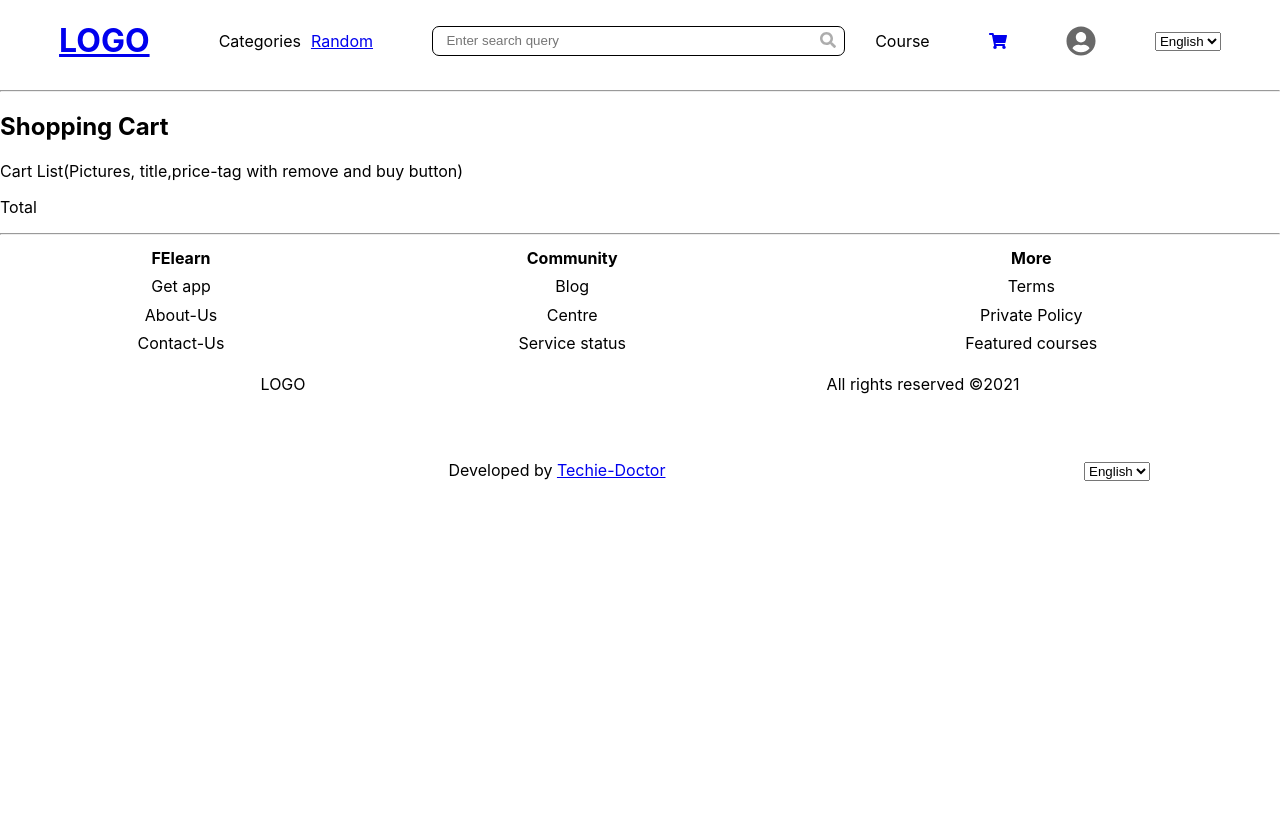
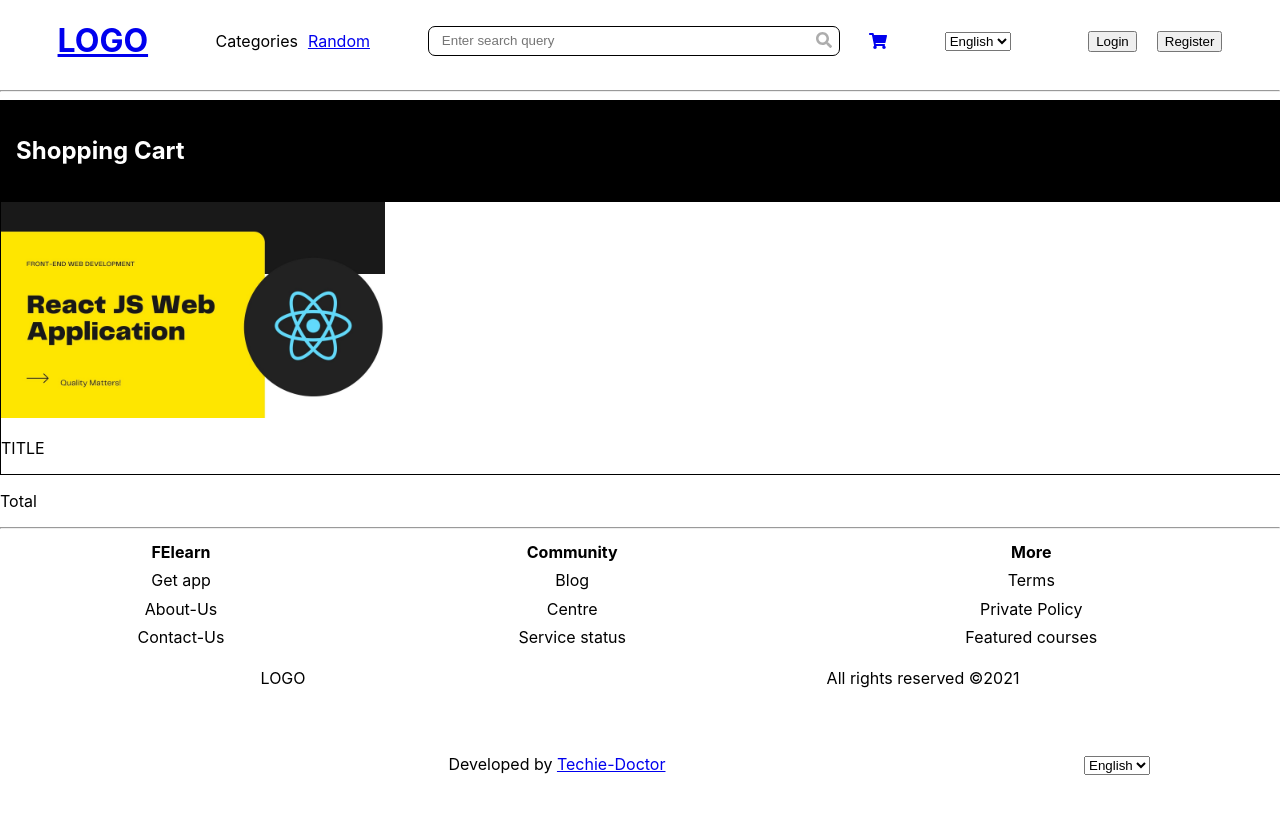
Before and after one commit to tech-doctor/onlineCourse, a React (Create React App) app: page /cart in a window 1280 px wide. Shown: the top 814 px of the page. Built offline with nearby package versions, Linux system fonts and the light colour scheme.

Commit message:
mordified pages and styles folder

```diff
--- a/src/Component/Header/desktopHeader/Header.js
+++ b/src/Component/Header/desktopHeader/Header.js
@@ -11,7 +11,7 @@ import { Link } from 'react-router-dom'
 
 const  Header = () => {
   // Set the loggedIn state(might enter the global Redux state later)
-  const [isLoggedIn] = useState(true);
+  const [isLoggedIn] = useState(false);
 
 	return (
 		<div className = "">
--- a/src/Pages/cart/index.js
+++ b/src/Pages/cart/index.js
@@ -1,22 +1,29 @@
 import React from 'react'
 import Header from "../../Component/Header/desktopHeader/Header"
 import Footer from '../../Component/Footer/footer'
+import '../../Styles/cart.scss'
 
 const  cartPage = ()  => {
 	return (
-		<div>
+		<div className ="cart">
 		<div>
       <Header/>
 		</div>
 		<hr/>
 		<div className = "center-div">
 		  <div className = "title">
-			  <h2>Shopping Cart</h2>
+			  <h2 style ={{color: 'white'}}>Shopping Cart</h2>
       </div>
 			<div className = "body">
 				<div className = "cartList-Total">
-           <div className = "cartList">
-             <p>Cart List(Pictures, title,price-tag with remove and buy button)</p>
+					<div  className = "cartList">
+						{/* <p>Cart List(Pictures, title,price-tag with remove and buy button)</p> */}
+						<div className ="image">
+							<img  alt = "" src = "../Assets/React-frontend.jpg"/>
+						</div>
+						<div className = 'title-author'>
+							<p>TITLE</p>
+						</div>
 					</div>
 					<div className = "Total">
 						<p>Total</p>
--- a/src/Pages/landingPage/subscribe.js
+++ b/src/Pages/landingPage/subscribe.js
@@ -1,6 +1,6 @@
 import React from 'react'
 
-const  subscribe = () =>{
+const  Subscribe = () =>{
 	return (
 		<div style = {{textAlign : 'center'}}>
 				<span style = {{fontSize: '16px', fontWeight: '700'}}>New to FE<small>learn?</small></span><br/>
@@ -10,4 +10,4 @@ const  subscribe = () =>{
 	)
 }
 
-export default subscribe
+export default Subscribe
--- a/src/Pages/myCourses/index.js
+++ b/src/Pages/myCourses/index.js
@@ -1,32 +1,49 @@
 import React from 'react'
 import Header from '../../Component/Header/desktopHeader/Header'
 import Footer from '../../Component/Footer/footer'
+import Subscribe from '../landingPage/subscribe'
+import '../../Styles/myCourse.scss'
+
 
 const  myCourses = ()  => {
+
+	const Box = function box(){
+		return (
+			<div className = "myCourse-box">
+				<div  className = "image">
+					<img alt ="" src = "../Assets/React-frontend.jpg"/>
+				</div>
+			  <div className ="details" style = {{textAlign: 'center'}}>
+					<p>Title</p>
+					<p>Time Purchased</p>
+					<p>Little details</p>
+					<p>Rating</p>
+			  </div>
+		  </div>
+		)
+	}
+
 	return (
-		<div>
+		<div className  = "myCourse">
 			<div>
 				<Header/>
 			</div>
 			<hr/>
 			<div className = "center-div">
         <div className = "title">
-					<h3>MY COURSES</h3>
+					<h2 style = {{color: 'white'}}>MY COURSES</h2>
 				</div>
+				<hr/>
 				<div className = "body">
-					<div className = "myCourse">
-					  <div className = "image">
-						  <img alt ="" src = ""/>
-						</div>
-						<div className ="details">
-                <p>Title</p>
-								<p>Time Purchased</p>
-								<p>Little details</p>
-								<p>Rating</p>
-						</div>
-
-					</div>
+					<Box/>
+					<Box/>
+					<Box/>
+					<Box/>
 				</div>
+			</div>
+			<hr/>
+			<div>
+				<Subscribe/>
 			</div>
 			<hr/>
 			<div>
--- /dev/null
+++ b/src/Styles/cart.scss
@@ -0,0 +1,24 @@
+.cart{
+    .center-div{
+        .title{
+            background-color: black;
+            padding: 1em;
+        }
+        .body{
+          .cartList-Total{
+            .cartList{
+              width: 100%;
+                border : 1px solid black;
+              .image{
+                width: 30%;
+                img{
+                  width: 100%;
+                }
+              }
+            }
+          }
+
+        }
+
+    }
+}
--- /dev/null
+++ b/src/Styles/myCourse.scss
@@ -0,0 +1,56 @@
+.myCourse {
+	.center-div{
+
+			.title{
+				background-color : black;
+				padding: 1em 3em;
+			}
+
+			.body{
+				display: flex;
+				flex-direction: row;
+				padding: 1em 3em;
+				// flex-wrap: wrap;
+
+				.myCourse-box{
+					border: 1px solid black;
+
+					.image{
+						width: 100%;
+						img{
+							width: 100%;
+						}
+					}
+				}
+				.myCourse-box + .myCourse-box {
+					margin-left: 20px;
+				}
+			}
+	}
+}
+
+@media(max-width: 800px){
+	.myCourse {
+		.center-div{
+
+				.title{
+					padding: 1em 1.5em;
+				}
+
+				.body{
+					padding: 1em 1.5em;
+					 flex-wrap: wrap;
+					 align-items: center;
+					 justify-content: center;
+					 margin: auto 0;
+					  .myCourse-box{
+						 margin-bottom: 20px;
+						 width: 70%;
+					  }
+						.myCourse-box + .myCourse-box {
+							margin-left: 0px;
+						}
+				}
+		}
+	}
+}
```
Lines whose indentation alone changed are shown as unchanged.
